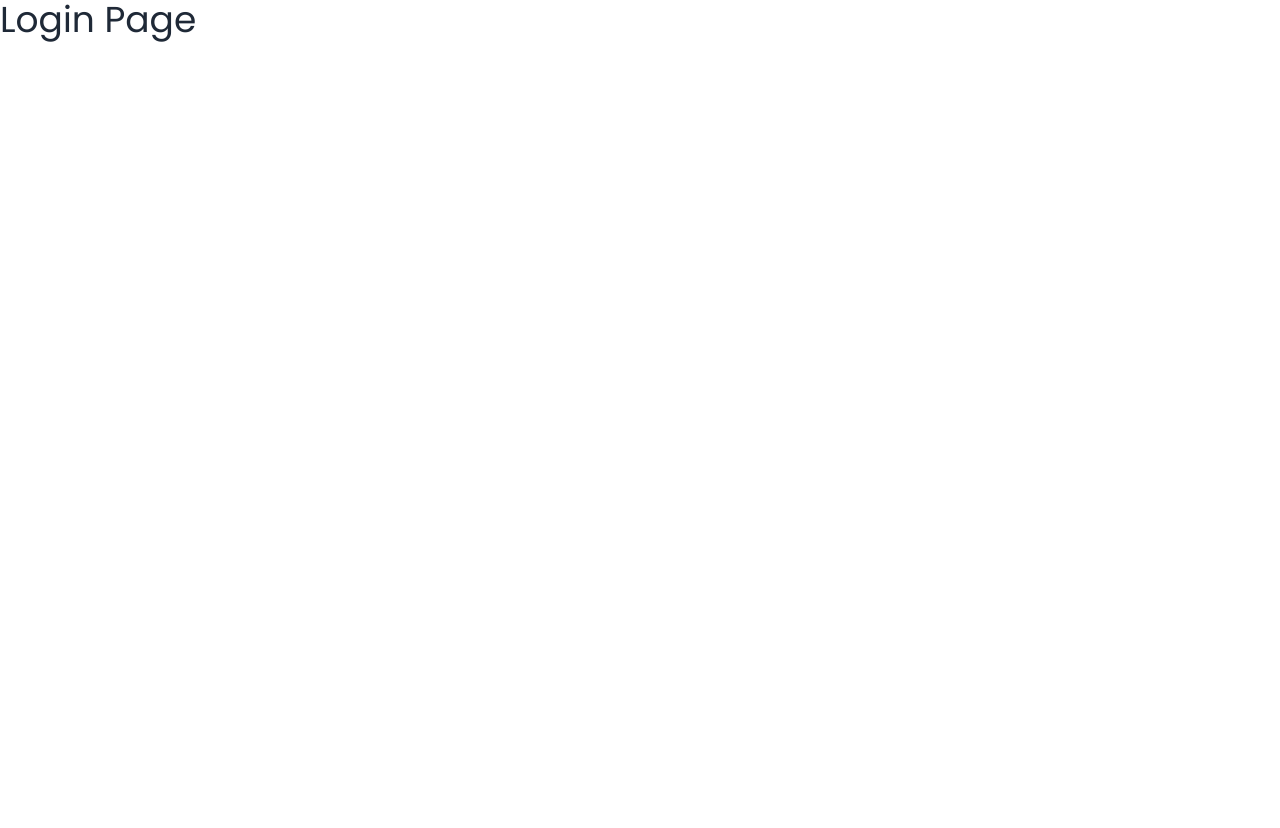
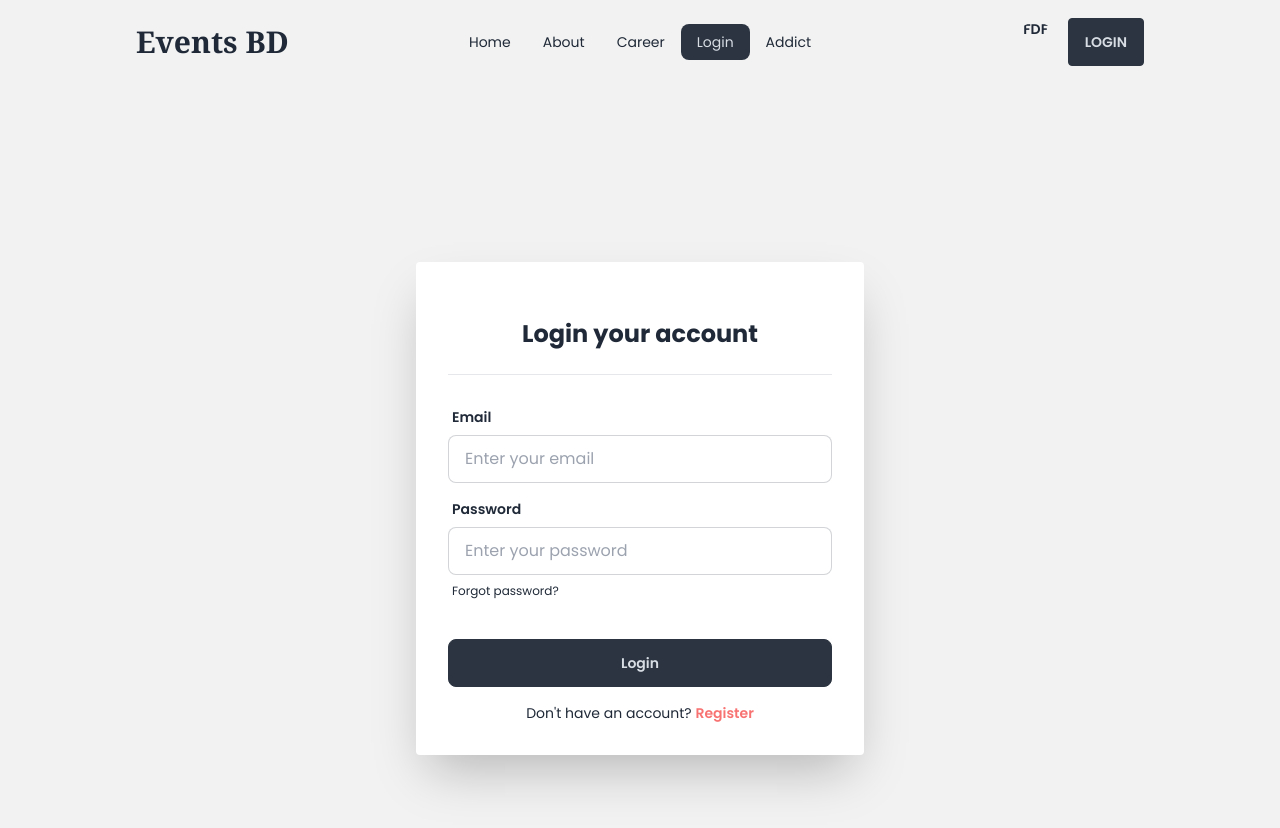
Before and after one commit to Rahad-Ullah/Events-BD, a React (Vite) app: page /login in a window 1280 px wide. Shown: the top 828 px of the page. Before the commit the page ends 800 px from the top, so only its background shows below. Built offline with nearby package versions, Linux system fonts and the light colour scheme.

Commit message:
Login Form is created for smooth authentication

```diff
--- a/src/Pages/EventDetails/EventDetails.jsx
+++ b/src/Pages/EventDetails/EventDetails.jsx
@@ -1,4 +1,5 @@
 import { useLoaderData, useParams } from "react-router-dom";
+import Navbar from "../Shared/Navbar";
 
 const EventDetails = () => {
 
@@ -8,7 +9,9 @@ const EventDetails = () => {
     const {title, details, image} = event;
 
     return (
-        <div className="grid grid-cols-1 md:grid-cols-3 gap-6 max-w-6xl mx-auto">
+        <div className="max-w-6xl mx-auto p-4 md:p-6 lg:p-8">
+            <Navbar></Navbar>
+            <div className="grid grid-cols-1 md:grid-cols-3 gap-6 ">
                 <div className="col-span-2">
                     <img src={image} alt="seminar" className="w-full rounded-sm"/>
                     <h2 className="text-4xl font-semibold py-14 pb-10">{title}</h2>
@@ -18,6 +21,7 @@ const EventDetails = () => {
                     <h2>Get in touch</h2>
                 </div>
             </div>
+        </div>
     );
 };
 
--- a/src/Pages/Login/Login.jsx
+++ b/src/Pages/Login/Login.jsx
@@ -1,8 +1,47 @@
+import { Link } from "react-router-dom";
+import Navbar from "../Shared/Navbar";
 
 const Login = () => {
+    const handleLogin = (e) =>{
+        e.preventDefault()
+        const form = new FormData(e.currentTarget)
+        const email = form.get('email')
+        const password = form.get('password')
+        console.log(email, password)
+    }
     return (
-        <div>
-            <h2 className="text-4xl">Login Page</h2>
+        <div className="bg-base-200 px-4 md:px-6 lg:px-8">
+            <div className="max-w-5xl mx-auto">
+                <Navbar></Navbar>
+            </div>
+            <div className="hero min-h-screen pb-16">
+                <div className="hero-content w-full p-0">
+                    <div className="card flex-shrink-0 w-full max-w-md shadow-2xl bg-base-100 rounded">
+                    <form onSubmit={handleLogin} className="card-body">
+                        <h2 className="text-2xl text-center font-bold py-6 border-b">Login your account</h2>
+                        <div className="form-control mt-4">
+                        <label className="label">
+                            <span className="label-text font-semibold">Email</span>
+                        </label>
+                        <input type="email" name="email" placeholder="Enter your email" className="input input-bordered" required />
+                        </div>
+                        <div className="form-control">
+                            <label className="label">
+                                <span className="label-text font-semibold">Password</span>
+                            </label>
+                            <input type="password" name="password" placeholder="Enter your password" className="input input-bordered" required />
+                            <label className="label">
+                                <a href="#" className="label-text-alt link link-hover">Forgot password?</a>
+                            </label>
+                        </div>
+                        <div className="form-control mt-6">
+                            <button className="btn btn-neutral normal-case">Login</button>
+                        </div>
+                            <p className="text-sm mt-2 text-center">Don&apos;t have an account? <Link to={"/register"} className="text-error link-hover font-semibold">Register</Link></p>
+                    </form>
+                    </div>
+                </div>
+            </div>
         </div>
     );
 };
--- a/src/Pages/Register/Register.jsx
+++ b/src/Pages/Register/Register.jsx
@@ -14,7 +14,9 @@ const Register = () => {
 
     return (
         <div className="bg-base-200">
-            <Navbar></Navbar>
+            <div className="max-w-5xl mx-auto">
+                <Navbar></Navbar>
+            </div>
             <div className="bg-base-200 mx-auto px-4 md:px-6 lg:px-8">
                 <div className="hero min-h-screen pb-16">
                     <div className="hero-content w-full p-0">
```
Lines whose indentation alone changed are shown as unchanged.
